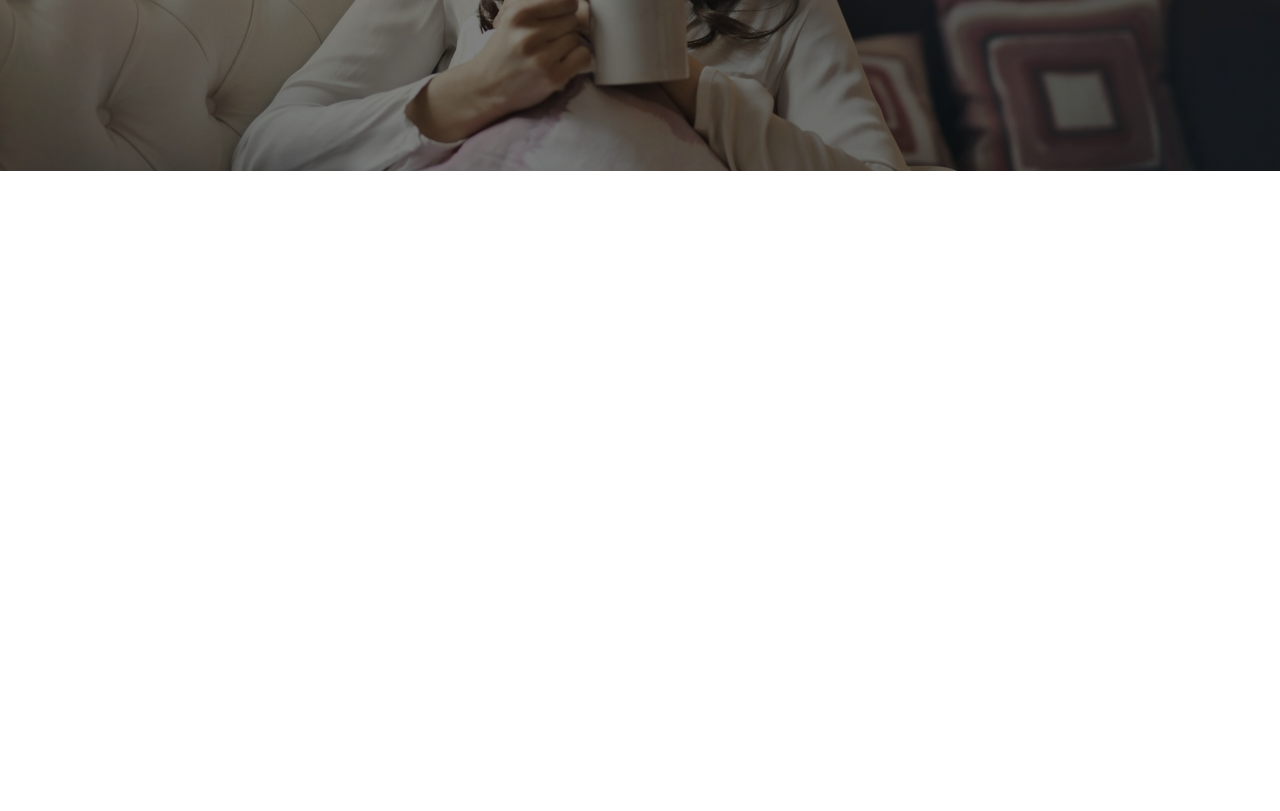
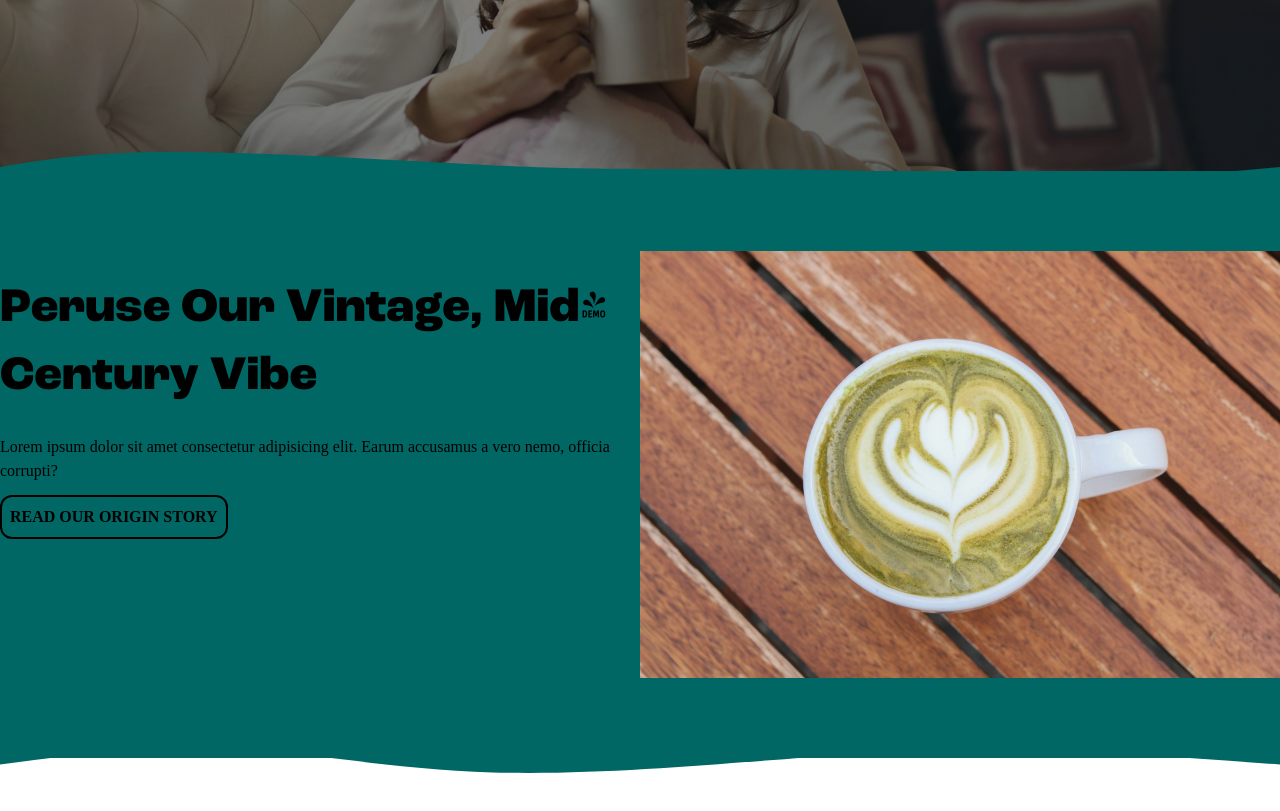
Before and after one commit to KhunMyoMyat/Coffee, a website: page index.html in a window 1280 px wide. Shown: the part 509-1320 px from the top of the page. Drawn offline with Linux system fonts and the light colour scheme; a web font is replaced by a local one.

Commit message:
add cofee new section

```diff
--- a/index.html
+++ b/index.html
@@ -8,7 +8,7 @@
     <link rel="stylesheet" href="output.css" />
   </head>
   <body class="h-[300vh]">
-    <nav>
+    <nav class="z-100">
       <div class="container mx-auto flex items-center justify-between">
         <button id="toggle">
           <svg
@@ -101,6 +101,43 @@
       </div>
     </section>
 
+    <section class="bg-cyan py-20 relative">
+      <img
+        src="img/cyan-up.svg"
+        alt=""
+        class="w-full h-24 absolute -top-[7%]"
+      />
+      <div class="container mx-auto flex flex-wrap-reverse">
+        <div class="w-full md:w-1/2">
+          <h1 class="text-5xl capitalize my-6 leading-17">
+            peruse our vintage, mid-century vibe
+          </h1>
+          <p class="mb-3">
+            Lorem ipsum dolor sit amet consectetur adipisicing elit. Earum
+            accusamus a vero nemo, officia corrupti?
+          </p>
+          <a
+            href="#"
+            class="border-2 p-2 rounded-xl uppercase inline-block font-bold hover:bg-black hover:text-white hover:!border-black"
+            >read our origin story</a
+          >
+        </div>
+
+        <div class="w-full md:w-1/2">
+          <img
+            src="img/coffee.jpg"
+            alt=""
+            class="h-full mx-auto object-cover"
+          />
+        </div>
+      </div>
+      <img
+        src="img/cyan-down.svg"
+        alt=""
+        class="w-full h-24 absolute -bottom-[7%]"
+      />
+    </section>
+
     <script>
       const toggle = document.getElementById("toggle");
       const menu = document.getElementById("menu");
--- a/input.css
+++ b/input.css
@@ -20,12 +20,21 @@
 }
 
 * {
-  @apply transition-all duration-500;
+  @apply transition-all duration-500 font-body;
 }
 
 /* nav */
 nav {
   @apply py-4 fixed top-0 right-0 left-0 font-bold;
+}
+
+h1,
+h2,
+h3,
+h4,
+h5,
+h6 {
+  @apply font-title;
 }
 
 nav #toggle {
```
Also changed, not shown: img/cyan-down.svg (added), img/cyan-up.svg (added), output.css.
